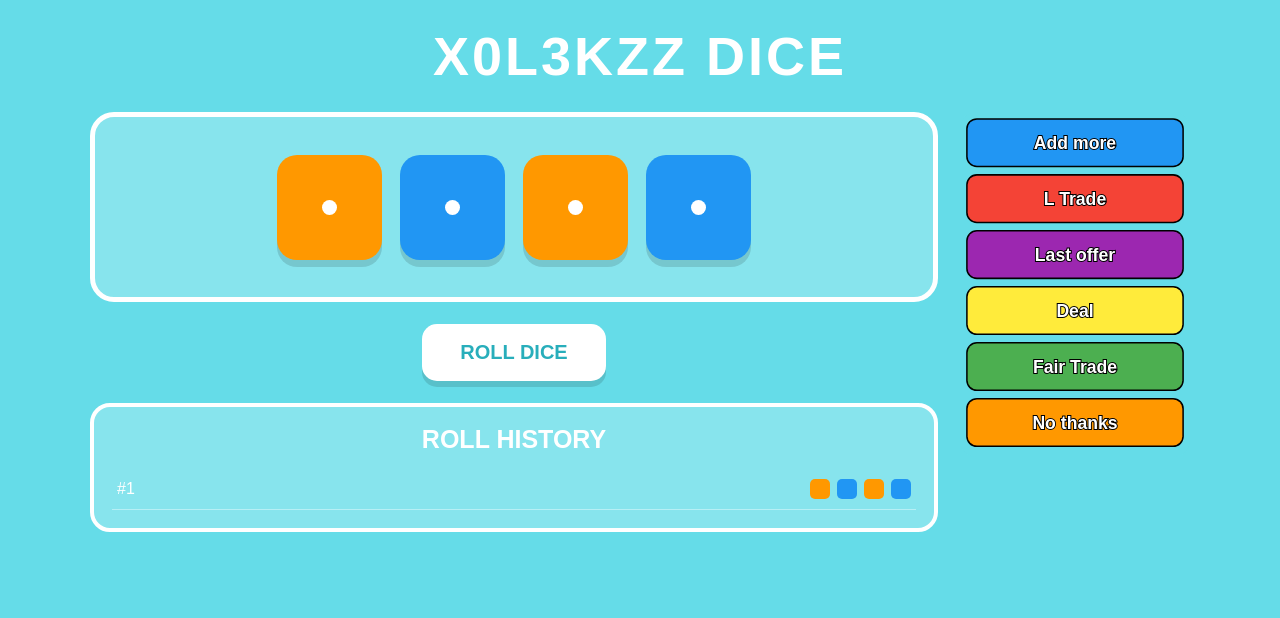
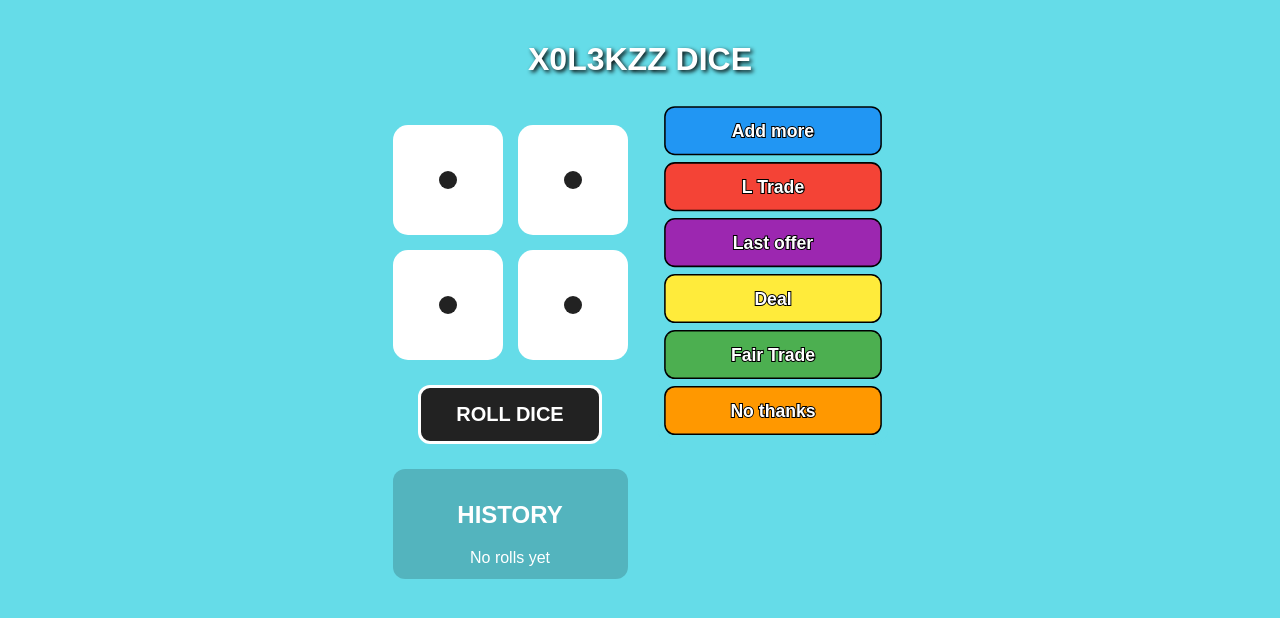
Before and after one commit to xolaeben/x0l3kzz-burmaldice, a plain HTML site: page index.html in a window 1280 px wide. Both pictures are taken after a click on the button "ROLL DICE". Drawn offline with Linux system fonts and the light colour scheme.

Commit message:
Update index.html

```diff
--- a/index.html
+++ b/index.html
@@ -4,198 +4,119 @@
 <meta charset="UTF-8">
 <meta name="viewport" content="width=device-width, initial-scale=1.0">
 <title>X0L3KZZ DICE</title>
-
 <style>
-* {
-  box-sizing: border-box;
-}
+* { box-sizing: border-box; }
 
 body {
   margin: 0;
-  min-height: 100vh;
-  padding: 25px 12px;
+  padding: 20px;
   background: #65dce8;
   font-family: Arial, sans-serif;
+  text-align: center;
   color: white;
-  display: flex;
-  flex-direction: column;
-  align-items: center;
-  gap: 25px;
 }
 
 h1 {
-  margin: 0;
-  font-size: clamp(30px, 7vw, 54px);
-  letter-spacing: 3px;
-  text-align: center;
+  font-size: 32px;
+  text-shadow: 2px 2px 4px black;
 }
 
-.main-layout {
-  width: min(1100px, 100%);
-  display: grid;
-  grid-template-columns: minmax(0, 1fr) 230px;
-  gap: 22px;
-  align-items: start;
+.layout {
+  display: flex;
+  justify-content: center;
+  align-items: flex-start;
+  gap: 30px;
+  flex-wrap: wrap;
 }
 
-.left-side {
-  min-width: 0;
-  display: flex;
-  flex-direction: column;
-  align-items: center;
-  gap: 22px;
-}
+main { max-width: 500px; }
 
-.dice-area {
-  width: 100%;
-  min-height: 190px;
-  padding: 24px;
-  display: flex;
+.dice {
+  display: grid;
+  grid-template-columns: repeat(2, 110px);
+  gap: 15px;
   justify-content: center;
-  align-items: center;
-  flex-wrap: wrap;
-  gap: 18px;
-  background: rgba(255,255,255,.22);
-  border: 5px solid white;
-  border-radius: 24px;
+  margin: 25px 0;
 }
 
 .die {
-  width: 105px;
-  height: 105px;
-  border-radius: 20px;
-  display: grid;
-  place-items: center;
-  box-shadow: 0 7px 0 rgba(0,0,0,.13);
-  transition: background-color .18s ease;
+  width: 110px;
+  height: 110px;
+  background: white;
+  border-radius: 15px;
+  display: flex;
+  align-items: center;
+  justify-content: center;
 }
 
 .dot {
-  width: 15px;
-  height: 15px;
+  width: 18px;
+  height: 18px;
+  background: #222;
   border-radius: 50%;
-  background: white;
 }
 
 button {
-  border: 0;
-  border-radius: 15px;
-  padding: 17px 38px;
-  background: white;
-  color: #28aebb;
+  background: #222;
+  color: white;
+  border: 3px solid white;
+  border-radius: 12px;
+  padding: 15px 35px;
   font-size: 20px;
-  font-weight: 800;
+  font-weight: bold;
   cursor: pointer;
-  box-shadow: 0 6px 0 rgba(0,0,0,.13);
 }
 
-button:active {
-  transform: translateY(4px);
+button:active { transform: scale(.96); }
+
+.history {
+  margin: 25px auto;
+  max-width: 400px;
+  background: rgba(0,0,0,.18);
+  padding: 12px;
+  border-radius: 12px;
 }
 
-.phrases {
-  width: 100%;
+.history-item {
+  padding: 5px;
+  border-bottom: 1px solid rgba(255,255,255,.25);
 }
 
 .phrases img {
-  display: block;
-  width: 100%;
+  width: 230px;
+  max-width: 90vw;
   height: auto;
-  border-radius: 16px;
-}
-
-.history {
-  width: 100%;
-  padding: 18px;
-  background: rgba(255,255,255,.22);
-  border: 4px solid white;
-  border-radius: 20px;
-}
-
-.history h2 {
-  text-align: center;
-  margin: 0 0 15px;
-  font-size: 25px;
-}
-
-.history-item {
-  display: flex;
-  align-items: center;
-  justify-content: space-between;
-  padding: 10px 5px;
-  border-bottom: 1px solid rgba(255,255,255,.4);
-}
-
-.mini-dice {
-  display: flex;
-  gap: 7px;
-}
-
-.mini-die {
-  width: 20px;
-  height: 20px;
-  border-radius: 5px;
-}
-
-#historyList {
-  max-height: 450px;
-  overflow-y: auto;
 }
 
 @media (max-width: 650px) {
-  .main-layout {
-    grid-template-columns: 1fr;
-  }
-
-  .phrases {
-    width: min(230px, 65%);
-    margin: 0 auto;
-  }
-
-  .die {
-    width: 78px;
-    height: 78px;
-    border-radius: 15px;
-  }
-
-  .dice-area {
-    gap: 12px;
-    padding: 18px;
-  }
+  .layout { flex-direction: column; align-items: center; }
 }
 </style>
 </head>
-
 <body>
 
 <h1>X0L3KZZ DICE</h1>
 
-<div class="main-layout">
-
-  <div class="left-side">
-
-    <main class="dice-area">
-      <div class="die"><span class="dot"></span></div>
-      <div class="die"><span class="dot"></span></div>
-      <div class="die"><span class="dot"></span></div>
-      <div class="die"><span class="dot"></span></div>
-    </main>
-
-    <button id="roll">ROLL DICE</button>
-
-    <section class="history">
-      <h2>ROLL HISTORY</h2>
-      <div id="historyList">
-        <p style="text-align:center">История пуста</p>
-      </div>
-    </section>
-
+<div class="layout">
+<main>
+  <div class="dice" id="dice">
+    <div class="die"><div class="dot"></div></div>
+    <div class="die"><div class="dot"></div></div>
+    <div class="die"><div class="dot"></div></div>
+    <div class="die"><div class="dot"></div></div>
   </div>
 
-  <aside class="phrases">
-    <img src="dice-phrases.svg" alt="Trading phrases">
-  </aside>
+  <button onclick="rollDice()">ROLL DICE</button>
 
+  <div class="history">
+    <h2>HISTORY</h2>
+    <div id="history">No rolls yet</div>
+  </div>
+</main>
+
+<aside class="phrases">
+  <img src="dice-phrases.svg" alt="Trading phrases">
+</aside>
 </div>
 
 <script>
@@ -208,102 +129,50 @@ const colors = [
   "#9c27b0"
 ];
 
-const dice = Array.from(document.querySelectorAll(".die"));
-const historyList = document.getElementById("historyList");
+let rolls = 0;
+let history = [];
 
-let history = [];
-let rollsSinceFour = 0;
-let nextFourRoll = Math.random() < 0.5 ? 5 : 6;
-let rollNumber = 0;
+function rollDice() {
+  rolls++;
 
-function shuffle(array) {
-  for (let i = array.length - 1; i > 0; i--) {
-    const j = Math.floor(Math.random() * (i + 1));
-    [array[i], array[j]] = [array[j], array[i]];
-  }
-  return array;
-}
+  // Каждый 9-й бросок: 3 или 4 разных цвета.
+  // Остальные: 2 или 3 разных цвета.
+  const special = rolls % 9 === 0;
+  const amount = special
+    ? 3 + Math.floor(Math.random() * 2)
+    : 2 + Math.floor(Math.random() * 2);
 
-function makeResult(count) {
-  const selected = shuffle([...colors]).slice(0, count);
-  const result = [...selected];
+  const selected = [...colors]
+    .sort(() => Math.random() - 0.5)
+    .slice(0, amount);
 
-  while (result.length < 4) {
-    result.push(
-      selected[Math.floor(Math.random() * selected.length)]
-    );
+  const result = [];
+
+  for (let i = 0; i < 4; i++) {
+    result.push(selected[i % selected.length]);
   }
 
-  return shuffle(result);
-}
+  // Перемешиваем цвета на кубиках.
+  result.sort(() => Math.random() - 0.5);
 
-function updateHistory(result) {
-  history.unshift(result);if (history.length > 25) {
-    history.pop();
-  }
+  const dice = document.querySelectorAll(".die");
 
-  historyList.innerHTML = "";
-
-  history.forEach((item, index) => {
-    const row = document.createElement("div");
-    row.className = "history-item";
-
-    const number = document.createElement("span");
-    number.textContent = "#" + (rollNumber - index);
-
-    const miniDice = document.createElement("div");
-    miniDice.className = "mini-dice";
-
-    item.forEach(color => {
-      const square = document.createElement("div");
-      square.className = "mini-die";
-      square.style.backgroundColor = color;
-      miniDice.appendChild(square);
-    });
-
-    row.appendChild(number);
-    row.appendChild(miniDice);
-    historyList.appendChild(row);
-  });
-}
-
-function rollDice() {
-  rollNumber++;
-  rollsSinceFour++;
-
-  let result;
-
-  if (rollsSinceFour >= nextFourRoll) {
-    result = makeResult(4);
-    rollsSinceFour = 0;
-    nextFourRoll = Math.random() < 0.5 ? 5 : 6;
-  } else {
-    const count = Math.random() < 0.5 ? 2 : 3;
-    result = makeResult(count);
-  }
-
-  dice.forEach((die, index) => {
-    die.animate(
-      [
-        { transform: "rotate(0deg) scale(1)" },
-        { transform: "rotate(12deg) scale(1.08)" },
-        { transform: "rotate(-12deg) scale(.96)" },
-        { transform: "rotate(0deg) scale(1)" }
-      ],
-      {
-        duration: 420,
-        delay: index * 35,
-        easing: "ease-in-out"
-      }
-    );
-
-    die.style.backgroundColor = result[index];
+  dice.forEach((die, i) => {
+    die.style.background = result[i];
   });
 
-  updateHistory(result);
+  const names = result.map(color =>
+    colors.indexOf(color) + 1
+  );
+
+  history.unshift(names);
+  if (history.length > 25) history.pop();
+
+  document.getElementById("history").innerHTML =
+    history.map((item, index) =>
+      <div class="history-item">${history.length - index}. ${item.join(" - ")}</div>
+    ).join("");
 }
-
-document.getElementById("roll").addEventListener("click", rollDice);
 </script>
 
 </body>
```
